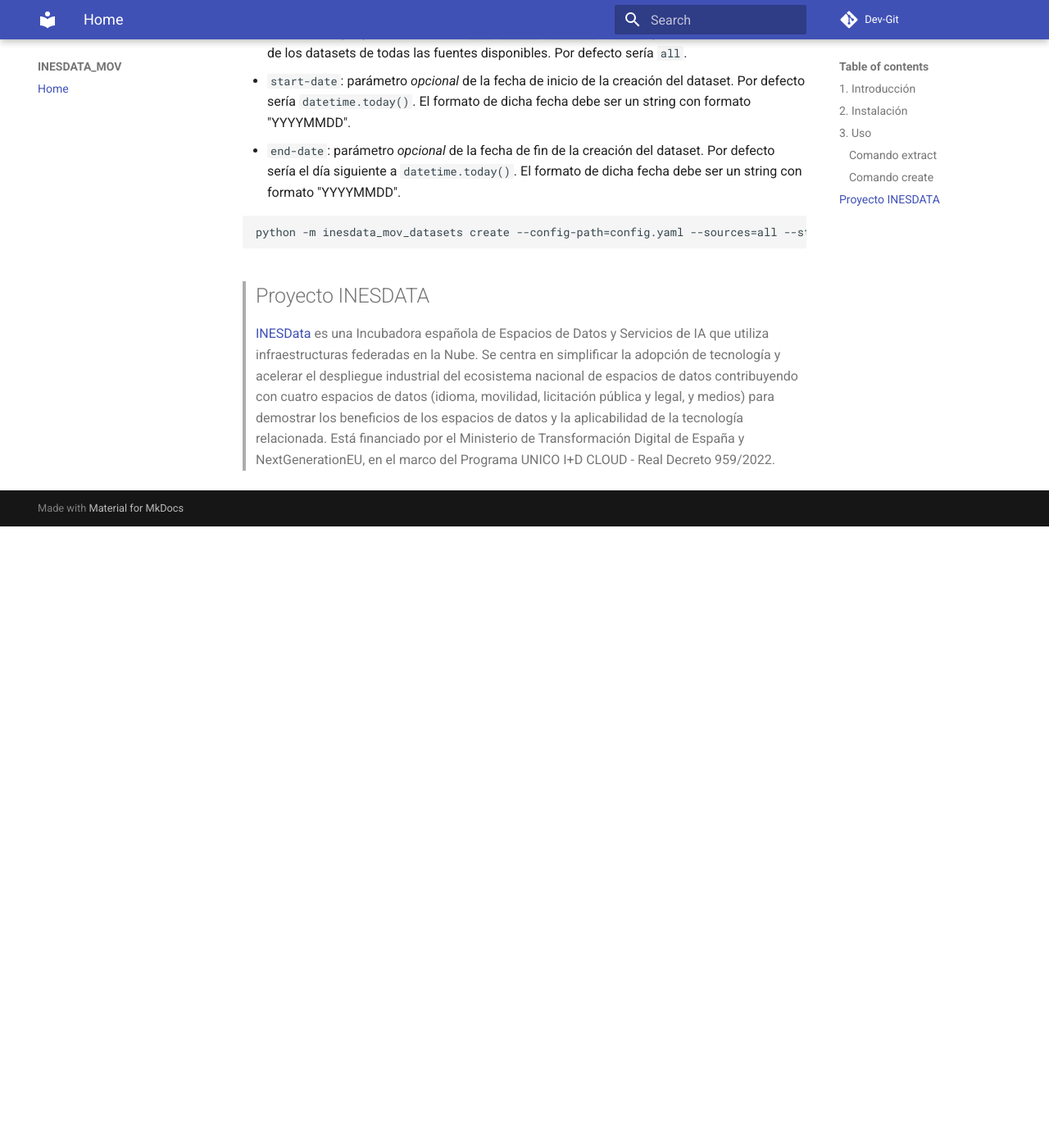
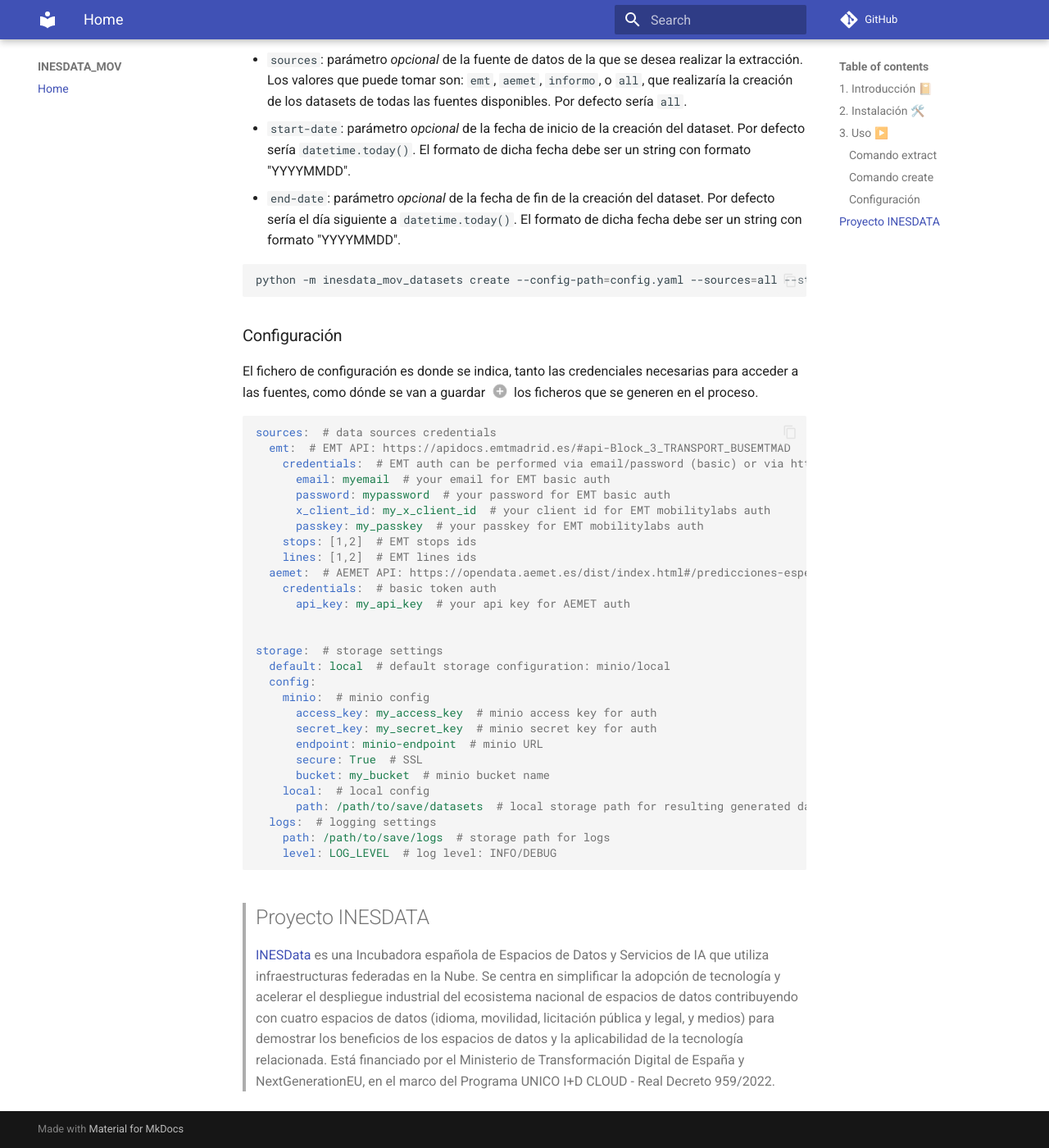
Before and after one commit to oeg-upm/inesdata-mov-data-generation, an MkDocs documentation site: the page built from docs/index.md, in a window 1280 px wide and 1400 px high, scrolled down 1820 px. Shown: the whole window at 82% size. Built offline with MkDocs 1.6.1 and Material for MkDocs 9.7.7, drawn with Linux system fonts in a browser that asks for light colours; emoji names are drawn with the system emoji font; comment, search, counter and statistics services are not loaded; before the commit the page ends 2462 px from its top, so only the background shows below that; some of the changed text lies outside the part shown.

````diff
--- a/Readme.md
+++ b/Readme.md
@@ -28,7 +28,7 @@
 pip install .
 ```
 
-## 3. Uso
+## 3. Uso ▶️
 
 Este paquete presenta dos comandos principales: `extract` para la extracción de datos de las diferentes fuentes de información, y `create` para la creación de los distintos datasets a partir de los datos previamente extraidos.
 
@@ -45,6 +45,15 @@
 python -m inesdata_mov_datasets extract --config-path=config.yaml --sources=all
 ```
 
+??? note
+
+    Generalmente, el uso de este comando se va a usar de forma periódica con el objetivo de crear un histórico de estas fuentes. Una sencilla forma
+    de correr este comando es haciendo uso de `crontab`. El siguiente ejemplo muestra cómo se pueden generar datos cada minuto en el intervalo de 7:00 am a 21:00 pm:
+
+    ```bash
+    7-21 * * * * python -m inesdata_mov_datasets extract --config-path=config.yaml --sources=all
+    ```
+
 ### Comando `create`
 
 Comando para crear los datasets a partir de los datos previamente extraidos.
@@ -56,10 +65,51 @@
 - `start-date`: parámetro _opcional_ de la fecha de inicio de la creación del dataset. Por defecto sería `datetime.today()`. El formato de dicha fecha debe ser un string con formato "YYYYMMDD".
 - `end-date`: parámetro _opcional_ de la fecha de fin de la creación del dataset. Por defecto sería el día siguiente a `datetime.today()`. El formato de dicha fecha debe ser un string con formato "YYYYMMDD".
 
+
 ```bash
 python -m inesdata_mov_datasets create --config-path=config.yaml --sources=all --start-date=20240311 --end-date=20240312
 ```
 
+### Configuración
+
+El fichero de configuración es donde se indica, tanto las credenciales necesarias para acceder a las fuentes, como dónde se van a guardar (1) los ficheros que se generen en el proceso.
+{ .annotate }
+
+1.  :man_raising_hand: Actualmente se soporta tanto almacenaje remoto `s3` (minio) como en el filesystem (local)
+
+``` yaml
+
+sources:  # data sources credentials
+  emt:  # EMT API: https://apidocs.emtmadrid.es/#api-Block_3_TRANSPORT_BUSEMTMAD
+    credentials:  # EMT auth can be performed via email/password (basic) or via https://mobilitylabs.emtmadrid.es
+      email: myemail  # your email for EMT basic auth
+      password: mypassword  # your password for EMT basic auth
+      x_client_id: my_x_client_id  # your client id for EMT mobilitylabs auth
+      passkey: my_passkey  # your passkey for EMT mobilitylabs auth
+    stops: [1,2]  # EMT stops ids
+    lines: [1,2]  # EMT lines ids
+  aemet:  # AEMET API: https://opendata.aemet.es/dist/index.html#/predicciones-especificas/Predicci%C3%B3n%20por%20municipios%20horaria.%20Tiempo%20actual.
+    credentials:  # basic token auth
+      api_key: my_api_key  # your api key for AEMET auth
+
+
+storage:  # storage settings
+  default: local  # default storage configuration: minio/local
+  config:
+    minio:  # minio config
+      access_key: my_access_key  # minio access key for auth
+      secret_key: my_secret_key  # minio secret key for auth
+      endpoint: minio-endpoint  # minio URL
+      secure: True  # SSL
+      bucket: my_bucket  # minio bucket name
+    local:  # local config
+      path: /path/to/save/datasets  # local storage path for resulting generated datasets
+  logs:  # logging settings
+    path: /path/to/save/logs  # storage path for logs
+    level: LOG_LEVEL  # log level: INFO/DEBUG
+```
+
+
 > ## Proyecto INESDATA
 >
 > [INESData](https://inesdata-project.eu/) es una Incubadora española de Espacios de Datos y Servicios de IA que utiliza infraestructuras federadas en la Nube. Se centra en simplificar la adopción de tecnología y acelerar el despliegue industrial del ecosistema nacional de espacios de datos contribuyendo con cuatro espacios de datos (idioma, movilidad, licitación pública y legal, y medios) para demostrar los beneficios de los espacios de datos y la aplicabilidad de la tecnología relacionada. Está financiado por el Ministerio de Transformación Digital de España y NextGenerationEU, en el marco del Programa UNICO I+D CLOUD - Real Decreto 959/2022.
--- a/mkdocs.yml
+++ b/mkdocs.yml
@@ -3,7 +3,7 @@
 site_description: Data Generation
 site_author: GMV
 
-repo_url: https://dev-git.labs.gmv.com/gmv-bda/upm/inesdata-mov/data-generation
+repo_url: https://github.com/oeg-upm/inesdata-mov-data-generation
 
 theme:
   name: material
@@ -11,10 +11,22 @@
   highlightjs: true
   hljs_languages:
     - python
+  features:
+  - navigation.instant
+  - content.code.copy
 
 markdown_extensions:
+  - attr_list
+  - md_in_html
+  - admonition
+  - pymdownx.details
+  - pymdownx.superfences
   - pymdownx.snippets:
       check_paths: true
+  - pymdownx.emoji:
+      emoji_index: !!python/name:material.extensions.emoji.twemoji
+      emoji_generator: !!python/name:material.extensions.emoji.to_svg
+
 
 nav:
   - Home: index.md
````
Also changed, not shown: other parts of Readme.md (+6 -6 lines), 2 other files.
